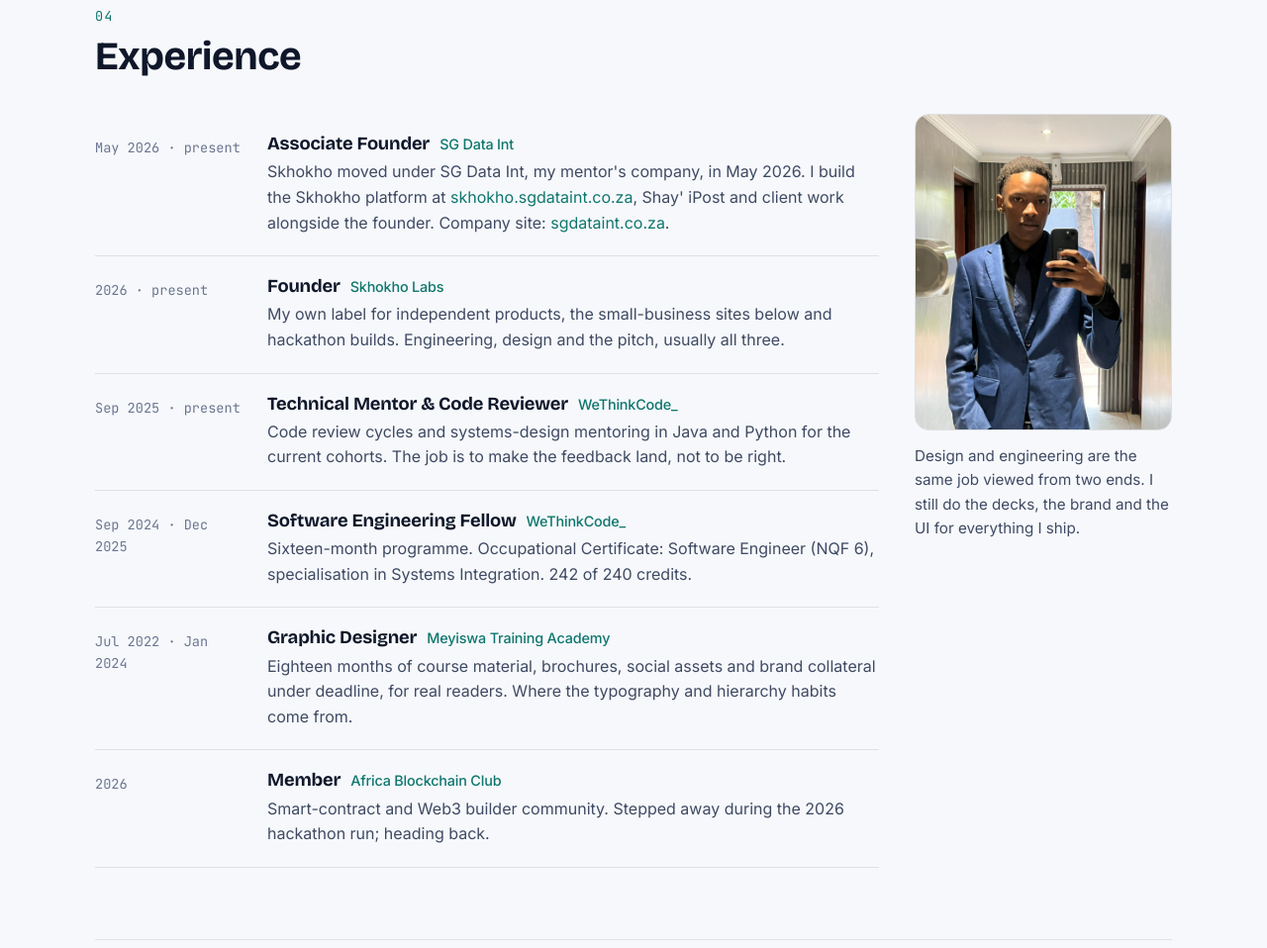
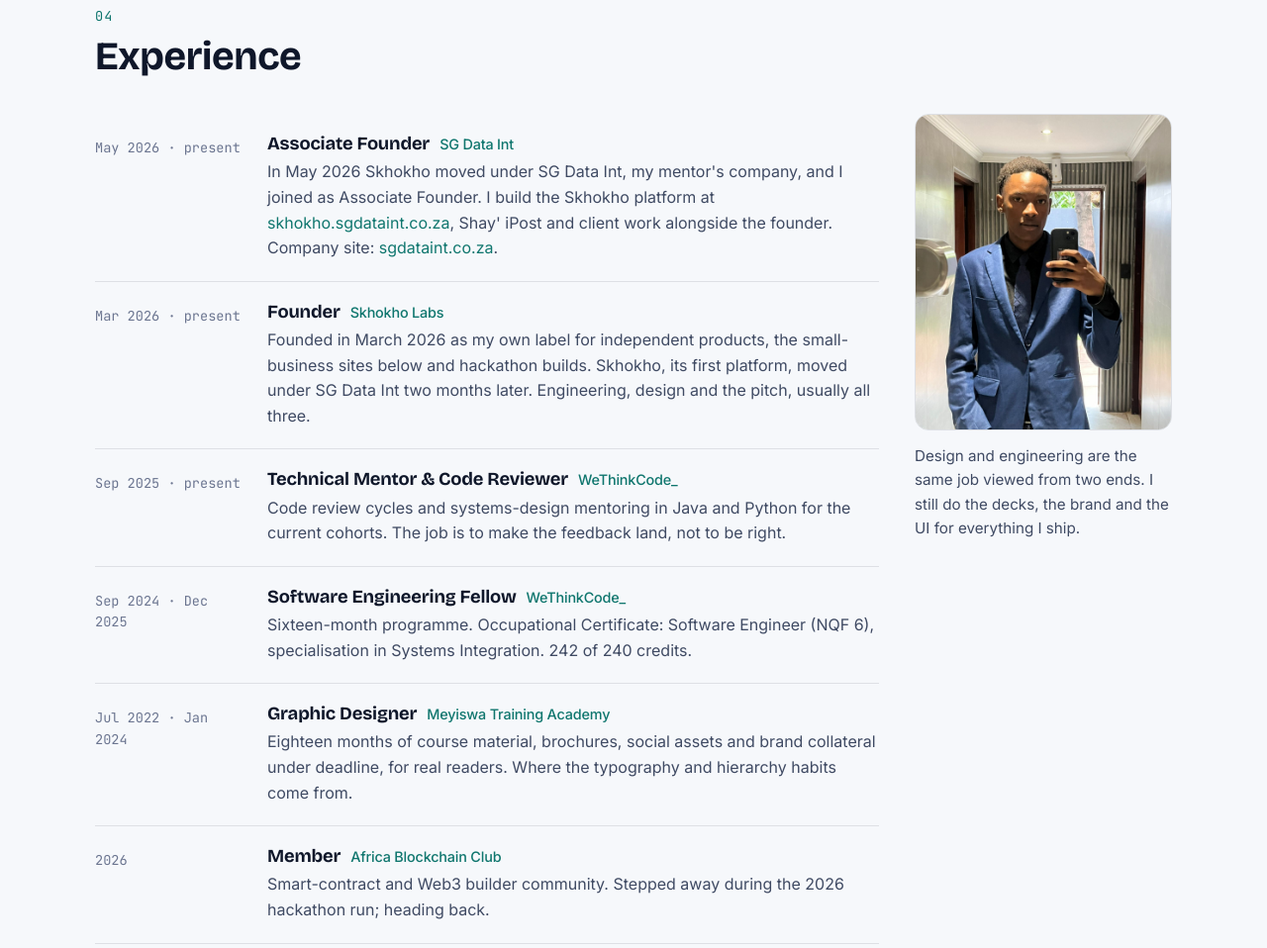
Before and after one commit to ChumaMike/ChumaMike.github.io, a plain HTML site: page index.html in a window 1280 px wide. Shown: the part 4550-5508 px from the top of the page at 99% size. Drawn offline with nearby package versions, Linux system fonts and the light colour scheme.

Commit message:
Date Skhokho Labs founding to March 2026; clarify the May move to SG Data Int
Co-Authored-By: Claude Fable 5.1 <noreply@anthropic.com>

```diff
--- a/index.html
+++ b/index.html
@@ -541,14 +541,14 @@
                 <time>May 2026 · present</time>
                 <div>
                     <h3>Associate Founder <span class="org">SG Data Int</span></h3>
-                    <p>Skhokho moved under SG Data Int, my mentor's company, in May 2026. I build the Skhokho platform at <a href="https://skhokho.sgdataint.co.za" rel="noopener" target="_blank">skhokho.sgdataint.co.za</a>, Shay' iPost and client work alongside the founder. Company site: <a href="https://sgdataint.co.za" rel="noopener" target="_blank">sgdataint.co.za</a>.</p>
+                    <p>In May 2026 Skhokho moved under SG Data Int, my mentor's company, and I joined as Associate Founder. I build the Skhokho platform at <a href="https://skhokho.sgdataint.co.za" rel="noopener" target="_blank">skhokho.sgdataint.co.za</a>, Shay' iPost and client work alongside the founder. Company site: <a href="https://sgdataint.co.za" rel="noopener" target="_blank">sgdataint.co.za</a>.</p>
                 </div>
             </li>
             <li>
-                <time>2026 · present</time>
+                <time>Mar 2026 · present</time>
                 <div>
                     <h3>Founder <span class="org">Skhokho Labs</span></h3>
-                    <p>My own label for independent products, the small-business sites below and hackathon builds. Engineering, design and the pitch, usually all three.</p>
+                    <p>Founded in March 2026 as my own label for independent products, the small-business sites below and hackathon builds. Skhokho, its first platform, moved under SG Data Int two months later. Engineering, design and the pitch, usually all three.</p>
                 </div>
             </li>
             <li>
```
